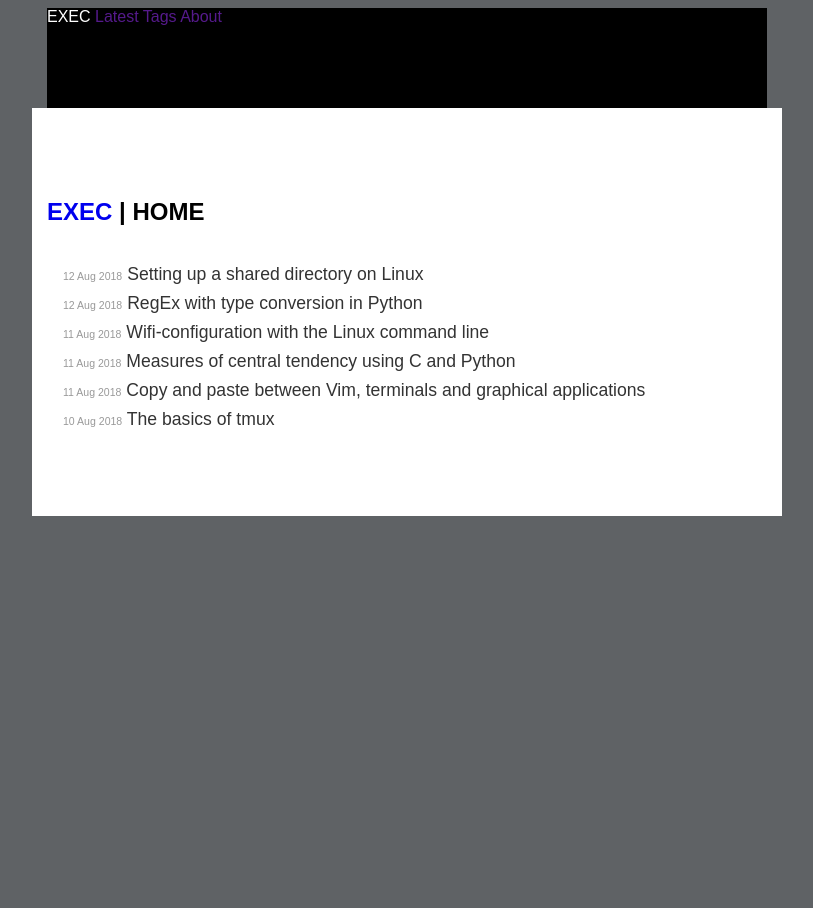
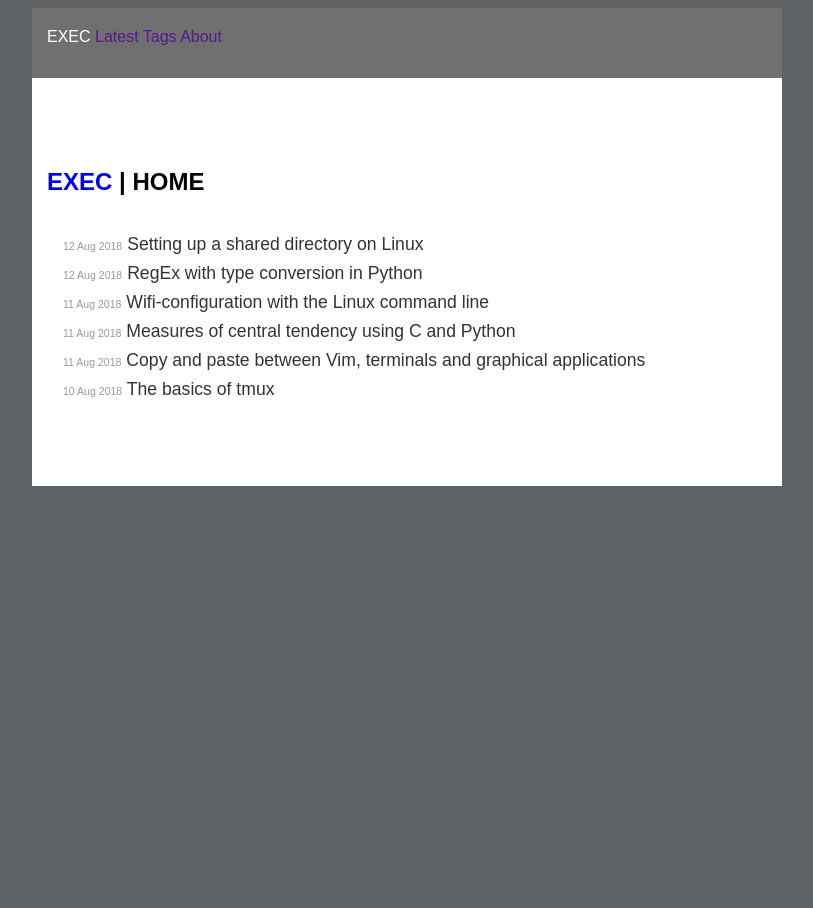
Before and after one commit to execas/execas.github.io, a Jekyll site: the page built from index.html, in a window 1280 px wide. Shown: the whole page, without its empty margins (233-1046 px from the left). Built offline with Jekyll 4.4.1, drawn with Linux system fonts in a browser that asks for light colours.

Commit message:
Update execas.css

```diff
--- a/css/execas.css
+++ b/css/execas.css
@@ -64,11 +64,12 @@ a:focus {
 }
 
 .header {
-     height:100px;
-     background-color:#000;
+     height:30px;
+     background-color:#707070;
      color: #fff;
      margin:0 auto;
      max-width: 720px;
+     padding: 20px 15px 20px 15px;
 
 }
 
```
